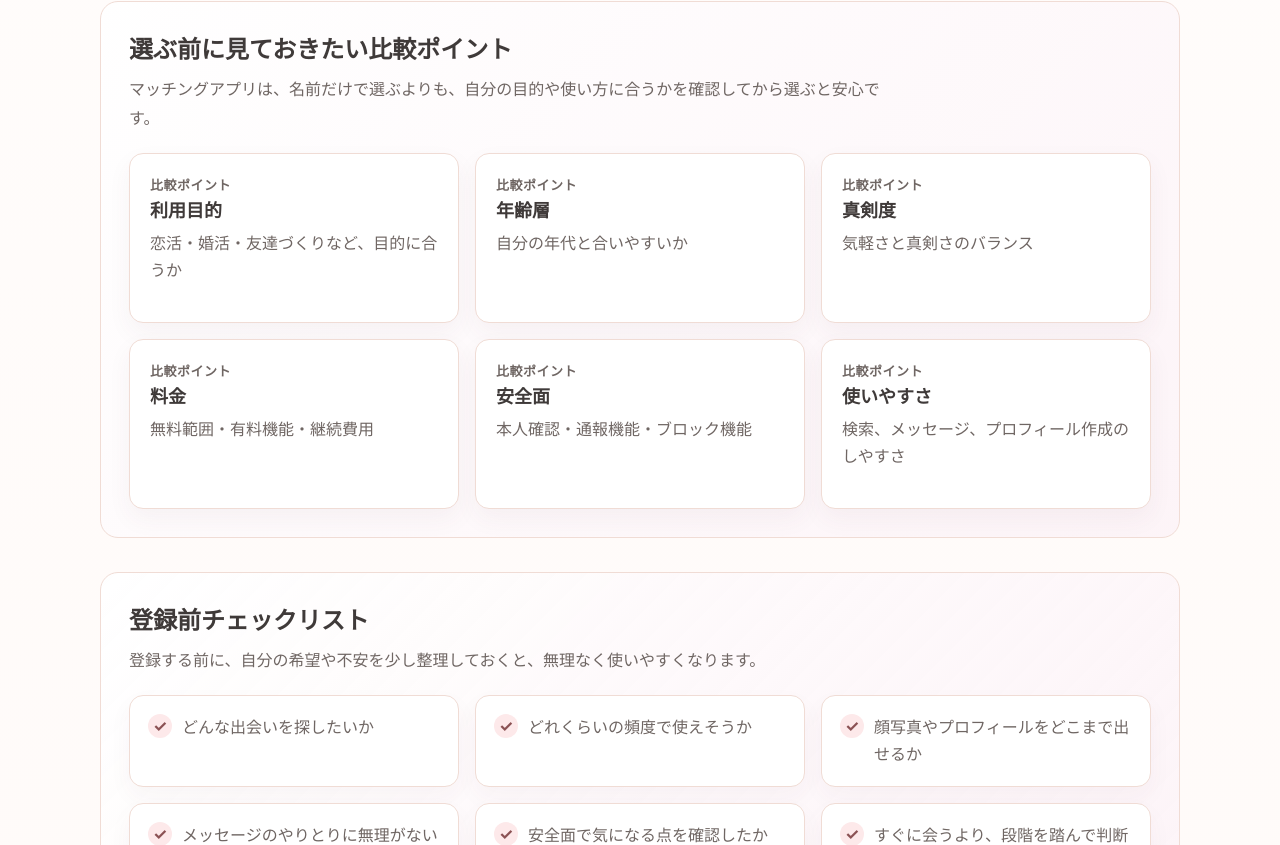
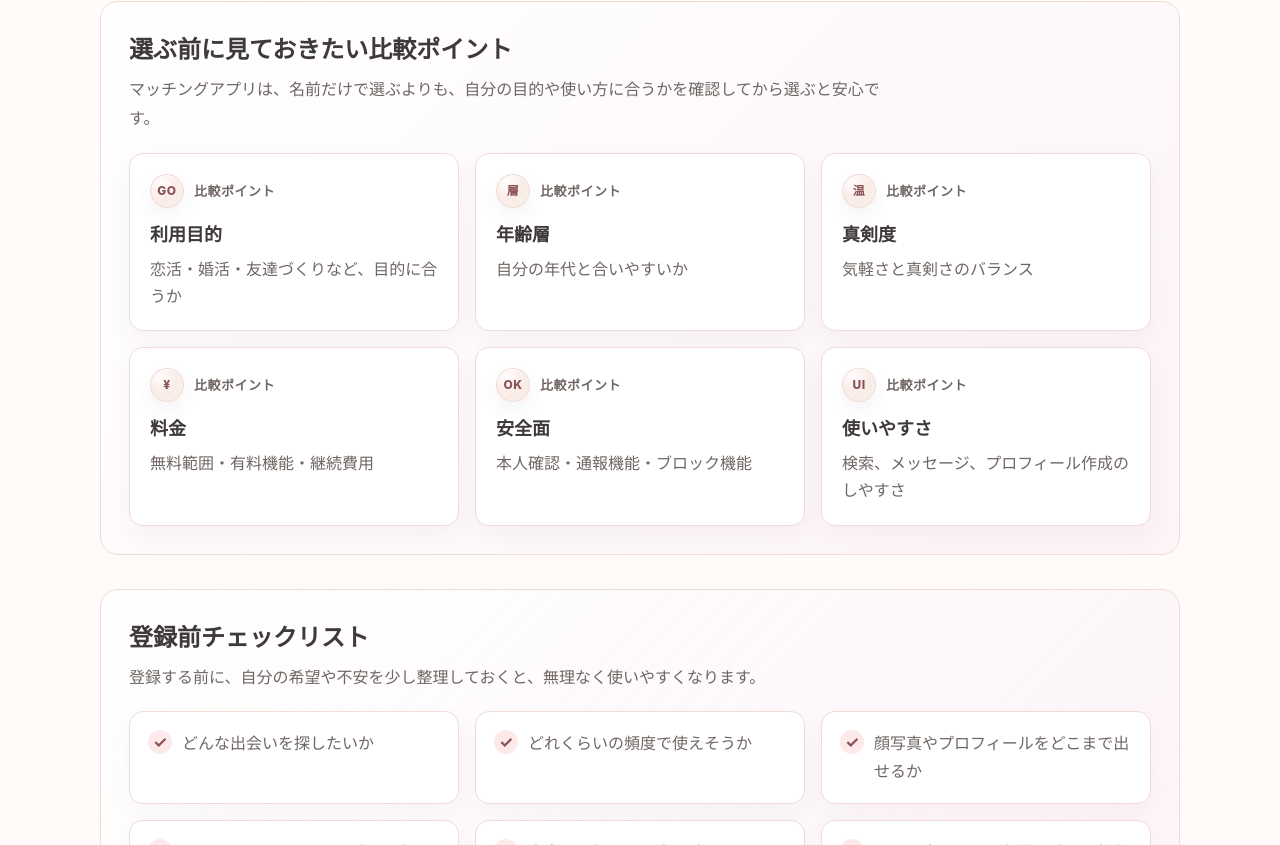
Before and after one commit to kenichis1971-cloud/deai-style-diagnosis-site, a Next.js app: page /matching-apps in a window 1280 px wide. Shown: the part 835-1680 px from the top of the page. Built offline with nearby package versions, Linux system fonts and the light colour scheme; no server answers.

Commit message:
Add icons to matching apps comparison cards

```diff
--- a/app/globals.css
+++ b/app/globals.css
@@ -348,12 +348,43 @@ a { color: inherit; text-decoration: none; }
   box-shadow: 0 10px 24px rgba(90, 62, 80, 0.05);
 }
 
+.matching-apps-point-header {
+  display: flex;
+  align-items: center;
+  gap: 10px;
+  margin-bottom: 12px;
+}
+
+.matching-apps-point-icon {
+  flex: 0 0 auto;
+  display: inline-flex;
+  align-items: center;
+  justify-content: center;
+  width: 34px;
+  height: 34px;
+  border: 1px solid rgba(240, 220, 213, 0.95);
+  border-radius: 999px;
+  background:
+    radial-gradient(circle at 30% 24%, rgba(255, 255, 255, 0.9), rgba(255, 255, 255, 0) 48%),
+    linear-gradient(135deg, #fde9ea, #f8efe7);
+  color: #8b5254;
+  font-size: 12px;
+  font-weight: 800;
+  letter-spacing: 0.04em;
+  line-height: 1;
+  box-shadow: inset 0 1px 0 rgba(255, 255, 255, 0.78), 0 8px 18px rgba(90, 62, 80, 0.06);
+}
+
 .matching-apps-card-label {
-  margin: 0 0 8px;
+  margin: 0;
   color: #8b5254;
   font-size: 13px;
   font-weight: 700;
   letter-spacing: 0.04em;
+}
+
+.matching-apps-point-card h3 {
+  margin-bottom: 10px;
 }
 
 .matching-apps-checklist {
@@ -414,6 +445,12 @@ a { color: inherit; text-decoration: none; }
 
   .matching-apps-point-card {
     min-height: auto;
+    padding: 18px;
+  }
+
+  .matching-apps-point-icon {
+    width: 32px;
+    height: 32px;
   }
 }
 
--- a/app/matching-apps/page.tsx
+++ b/app/matching-apps/page.tsx
@@ -9,26 +9,32 @@ const comparisonPoints = [
   {
     title: '利用目的',
     description: '恋活・婚活・友達づくりなど、目的に合うか',
+    mark: 'GO',
   },
   {
     title: '年齢層',
     description: '自分の年代と合いやすいか',
+    mark: '層',
   },
   {
     title: '真剣度',
     description: '気軽さと真剣さのバランス',
+    mark: '温',
   },
   {
     title: '料金',
     description: '無料範囲・有料機能・継続費用',
+    mark: '¥',
   },
   {
     title: '安全面',
     description: '本人確認・通報機能・ブロック機能',
+    mark: 'OK',
   },
   {
     title: '使いやすさ',
     description: '検索、メッセージ、プロフィール作成のしやすさ',
+    mark: 'UI',
   },
 ];
 
@@ -65,7 +71,12 @@ export default function MatchingAppsPage() {
         <div className="matching-apps-grid">
           {comparisonPoints.map((point) => (
             <article className="card matching-apps-point-card" key={point.title}>
-              <p className="matching-apps-card-label">比較ポイント</p>
+              <div className="matching-apps-point-header">
+                <span className="matching-apps-point-icon" aria-hidden="true">
+                  {point.mark}
+                </span>
+                <p className="matching-apps-card-label">比較ポイント</p>
+              </div>
               <h3>{point.title}</h3>
               <p>{point.description}</p>
             </article>
```
